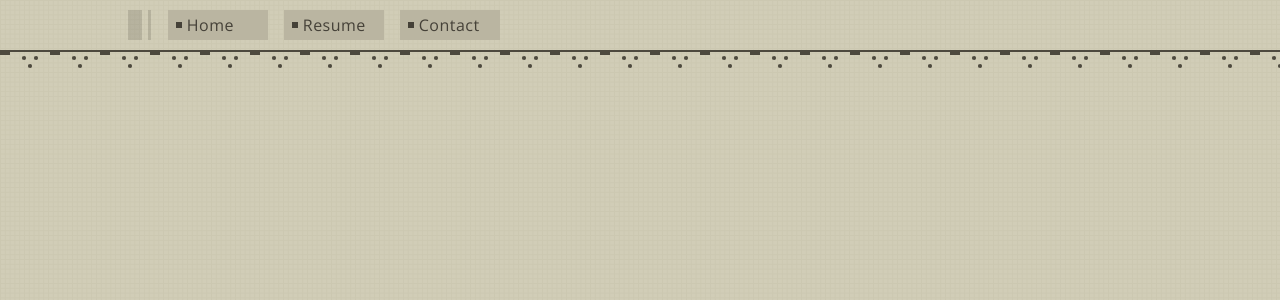
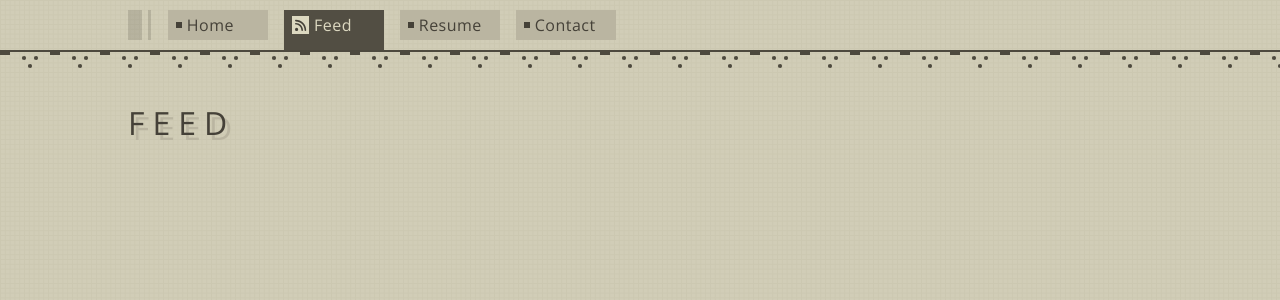
Before and after one commit to AbdallahMehiz/AbdallahMehiz.Github.io, a Vue app: page /feed in a window 1280 px wide. Before the commit this address had no page. Shown: the top 300 px of the page. Built offline with nearby package versions, Linux system fonts and the light colour scheme.

Commit message:
Add feed to to nav bar

```diff
--- a/src/components/NavigationBar.vue
+++ b/src/components/NavigationBar.vue
@@ -6,6 +6,12 @@
         <button class="button">
           <i class="cp cp-home-o icon"></i>
           Home
+        </button>
+      </router-link>
+      <router-link class="item" to="/feed">
+        <button class="button">
+          <font-awesome-icon icon="fa-solid fa-rss" class="icon" />
+          Feed
         </button>
       </router-link>
       <router-link class="item" to="/resume">
--- a/src/router/router.js
+++ b/src/router/router.js
@@ -18,6 +18,11 @@ const router = createRouter({
       name: "home",
       component: () => import("../views/HomeView.vue"),
     },
+    {
+      path: "/feed",
+      name: "feed",
+      component: () => import("../views/FeedView.vue"),
+    },
   ],
 });
 
--- /dev/null
+++ b/src/views/FeedView.vue
@@ -0,0 +1,9 @@
+<template>
+  <div>
+    <h1>Feed</h1>
+  </div>
+</template>
+
+<script></script>
+
+<style></style>
```
Also changed, not shown: src/main.js (+7 -2 lines).
